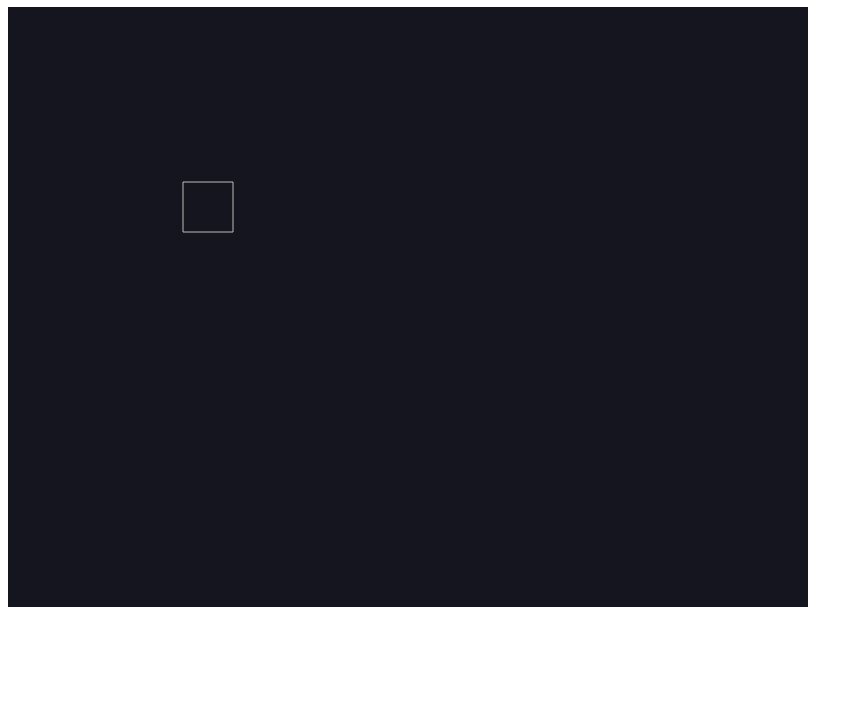
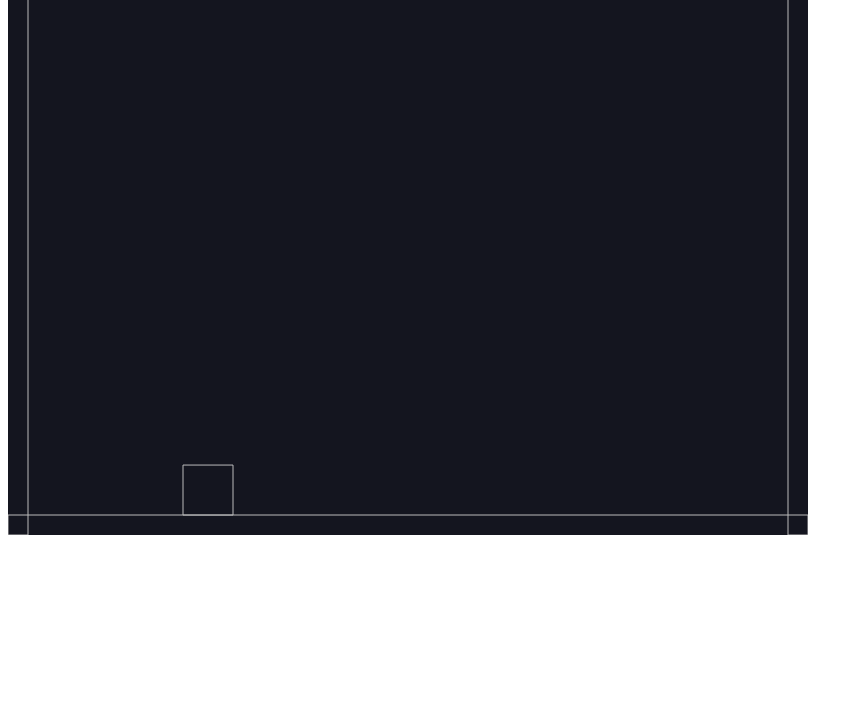
Before and after one commit to ibktommy/MazeGameApp-Javascript, a plain HTML site: page index.html in a window 1280 px wide. Shown: the part 73-800 px from the top of the page, without its empty margins (0-863 px from the left). Drawn offline with nearby package versions, Linux system fonts and the light colour scheme.

```diff
--- a/index.html
+++ b/index.html
@@ -10,7 +10,6 @@
 </head>
 
 <body>
-  <h1>Hello</h1>
 
   <script src="index.js"></script>
 </body>
--- a/index.js
+++ b/index.js
@@ -13,8 +13,14 @@ const render = Render.create({
 Render.run(render);
 Runner.run(Runner.create(), engine);
 
-// Creating Our Inner Shapes
-const shape = Bodies.rectangle(200, 200, 50, 50, {
-	isStatic: true,
-});
-World.add(world, shape);
+// Creating Rectangular Walls
+const walls = [
+	Bodies.rectangle(400, 0, 800, 40, { isStatic: true }),
+	Bodies.rectangle(400, 600, 800, 40, { isStatic: true }),
+	Bodies.rectangle(0, 300, 40, 600, { isStatic: true }),
+	Bodies.rectangle(800, 300, 40, 600, { isStatic: true }),
+];
+
+World.add(world, walls);
+
+World.add(world, Bodies.rectangle(200, 200, 50, 50));
```
